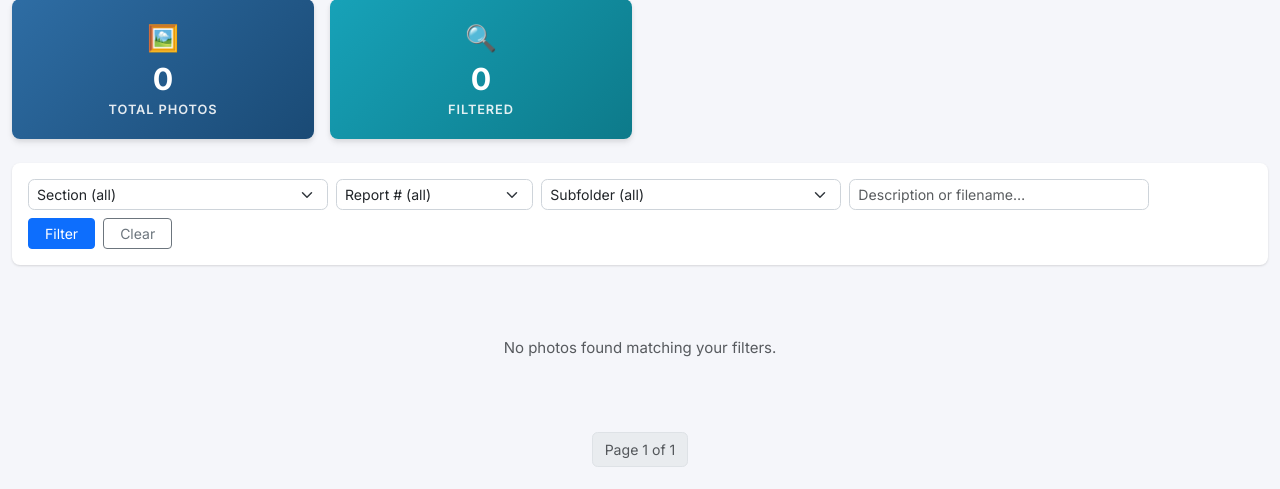
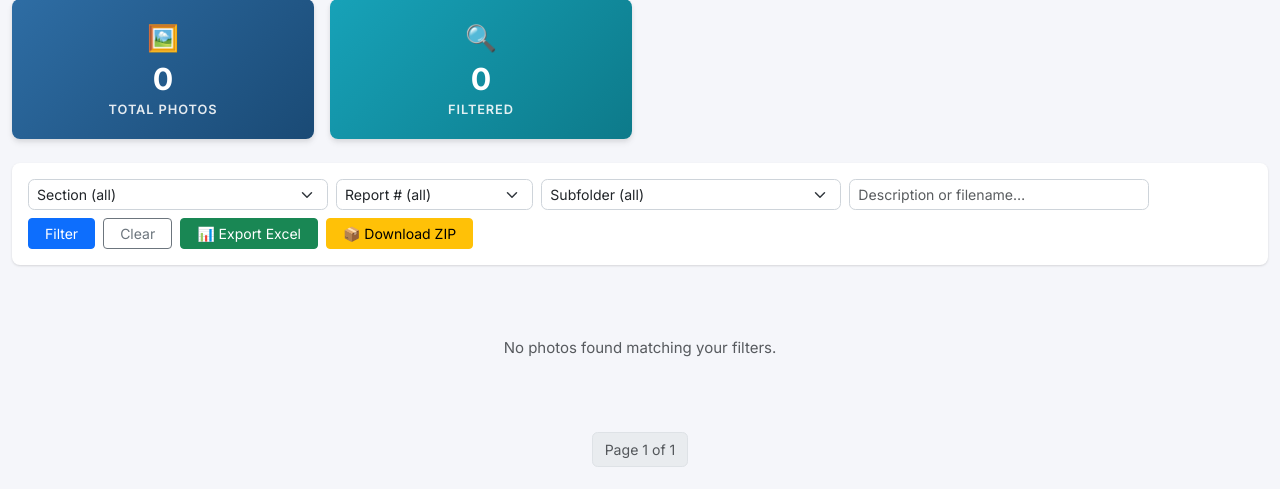
Before and after one commit to lukepdonaldson-prog/tva-barkley-weld-map, a Django app: page /gallery/ in a window 1280 px wide. Shown: the part 129-618 px from the top of the page. Run offline with Django 5.2, Linux system fonts and the light colour scheme; data that the repository does not hold is empty.

Commit message:
Add photo export: Excel metadata + ZIP download for filtered photos
Co-authored-by: lukepdonaldson-prog <240988122+lukepdonaldson-prog@users.noreply.github.com>

```diff
--- a/gallery/templates/gallery/gallery.html
+++ b/gallery/templates/gallery/gallery.html
@@ -198,9 +198,11 @@
                 <div class="col-6 col-md-3">
                     <input type="text" name="search" class="form-control form-control-sm" placeholder="Description or filename…" value="{{ search }}">
                 </div>
-                <div class="col-12 col-md-auto d-flex gap-2">
+                <div class="col-12 col-md-auto d-flex gap-2 flex-wrap">
                     <button type="submit" class="btn btn-primary btn-sm px-3">Filter</button>
                     <a href="{% url 'photo_gallery' %}" class="btn btn-outline-secondary btn-sm px-3">Clear</a>
+                    <button type="button" class="btn btn-success btn-sm px-3" onclick="exportPhotos('excel')">📊 Export Excel</button>
+                    <button type="button" class="btn btn-warning btn-sm px-3" onclick="exportPhotos('zip')">📦 Download ZIP</button>
                 </div>
             </div>
         </form>
@@ -280,5 +282,13 @@
             alert('Section copied: ' + text);
         });
     }
+    function exportPhotos(type) {
+        const params = new URLSearchParams(new FormData(document.querySelector('.filter-row')));
+        params.delete('page');
+        const url = type === 'excel'
+            ? "{% url 'export_photos_excel' %}"
+            : "{% url 'export_photos_zip' %}";
+        window.location.href = url + '?' + params.toString();
+    }
 </script>
 {% endblock %}
--- a/gallery/urls.py
+++ b/gallery/urls.py
@@ -3,6 +3,8 @@ from . import views
 
 urlpatterns = [
     path('', views.photo_gallery, name='photo_gallery'),
+    path('export/excel/', views.export_photos_excel, name='export_photos_excel'),
+    path('export/zip/', views.export_photos_zip, name='export_photos_zip'),
     path('qa-dashboard/', views.qa_dashboard, name='qa_dashboard'),
     path('qa-dashboard/export/excel/', views.export_qa_excel, name='export_qa_excel'),
     path('qa-dashboard/export/pdf/', views.export_qa_pdf, name='export_qa_pdf'),
--- a/gallery/views.py
+++ b/gallery/views.py
@@ -1,11 +1,17 @@
+import io
+import zipfile
 from datetime import date
 
+from django.http import HttpResponse
 from django.shortcuts import render
 from welds.models import Weld, WeldPhoto
 from django.core.paginator import Paginator
 from django.db.models import Q
 from django.contrib.auth.decorators import login_required
 from welds.export_utils import generate_excel_response, generate_pdf_response
+
+import openpyxl
+from openpyxl.styles import Font, PatternFill, Alignment
 
 
 def _apply_qa_filters(request):
@@ -80,9 +86,9 @@ def qa_dashboard(request):
         'search': search,
     })
 
-def photo_gallery(request):
+def _apply_photo_filters(request):
+    """Apply photo gallery GET filters and return a queryset."""
     photos = WeldPhoto.objects.all()
-
     section = request.GET.get('section', '')
     report = request.GET.get('report_number', '')
     subfolder = request.GET.get('subfolder', '')
@@ -99,8 +105,16 @@ def photo_gallery(request):
             Q(description__icontains=search) |
             Q(original_filename__icontains=search)
         )
+    return photos.order_by('-uploaded_at')
 
-    photos = photos.order_by('-uploaded_at')
+
+def photo_gallery(request):
+    photos = _apply_photo_filters(request)
+
+    section = request.GET.get('section', '')
+    report = request.GET.get('report_number', '')
+    subfolder = request.GET.get('subfolder', '')
+    search = request.GET.get('search', '')
 
     paginator = Paginator(photos, 50)
     page_number = request.GET.get('page')
@@ -142,3 +156,65 @@ def export_qa_pdf(request):
         title="TVA Barkley Dam \u2014 Weld Inspection Report",
         filters_desc=filters_desc,
     )
+
+
+def export_photos_excel(request):
+    """Export filtered photo metadata as an .xlsx file."""
+    photos = _apply_photo_filters(request)
+
+    wb = openpyxl.Workbook()
+    ws = wb.active
+    ws.title = "Photo Library"
+
+    headers = ["Section", "Report #", "Subfolder", "Original Filename", "Description", "Uploaded Date"]
+    header_fill = PatternFill(start_color="1F4E79", end_color="1F4E79", fill_type="solid")
+    header_font = Font(bold=True, color="FFFFFF")
+
+    for col_idx, header in enumerate(headers, start=1):
+        cell = ws.cell(row=1, column=col_idx, value=header)
+        cell.font = header_font
+        cell.fill = header_fill
+        cell.alignment = Alignment(horizontal="center", vertical="center")
+
+    for photo in photos:
+        ws.append([
+            photo.section,
+            photo.report_number,
+            photo.subfolder,
+            photo.original_filename,
+            photo.description,
+            photo.uploaded_at.strftime('%Y-%m-%d %H:%M') if photo.uploaded_at else '',
+        ])
+
+    for col in ws.columns:
+        max_length = max((len(str(cell.value)) if cell.value else 0) for cell in col)
+        ws.column_dimensions[col[0].column_letter].width = min(max_length + 4, 60)
+
+    filename = f"photo_library_export_{date.today().strftime('%Y-%m-%d')}.xlsx"
+    response = HttpResponse(
+        content_type='application/vnd.openxmlformats-officedocument.spreadsheetml.sheet',
+    )
+    response['Content-Disposition'] = f'attachment; filename="{filename}"'
+    wb.save(response)
+    return response
+
+
+def export_photos_zip(request):
+    """Download all filtered photos as a ZIP file."""
+    photos = _apply_photo_filters(request)
+
+    buffer = io.BytesIO()
+    with zipfile.ZipFile(buffer, 'w', zipfile.ZIP_DEFLATED) as zf:
+        for photo in photos:
+            try:
+                file_path = photo.photo.path
+                archive_name = f"{photo.section}/{photo.subfolder}/{photo.original_filename}"
+                zf.write(file_path, archive_name)
+            except (FileNotFoundError, OSError):
+                continue
+
+    buffer.seek(0)
+    filename = f"weld_photos_{date.today().strftime('%Y-%m-%d')}.zip"
+    response = HttpResponse(buffer.read(), content_type='application/zip')
+    response['Content-Disposition'] = f'attachment; filename="{filename}"'
+    return response
```
